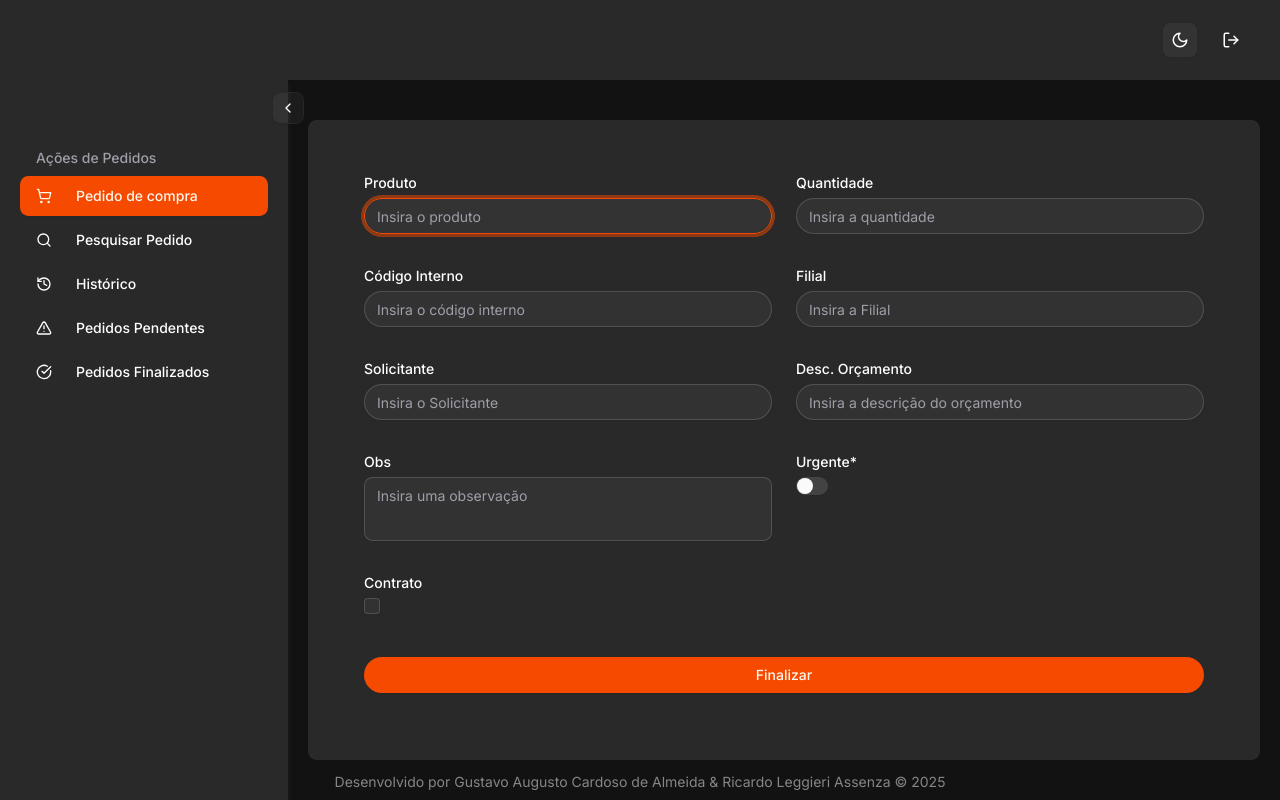
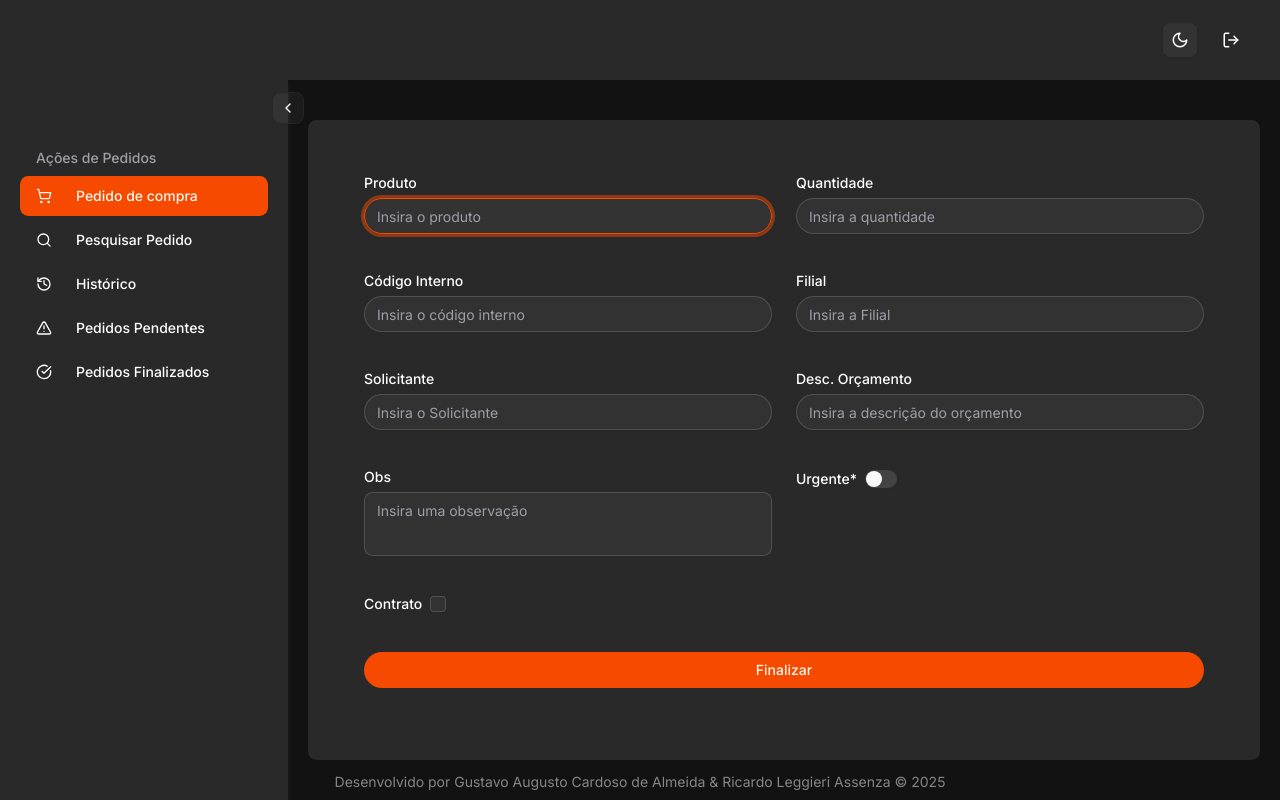
Before and after one commit to Guxxtavoww/wind.front, a Next.js app: page /hub/purchase-order in a window 1280 px wide. Built offline with nearby package versions, Linux system fonts and the light colour scheme.

Commit message:
Chore: adding stuff

```diff
--- a/src/app/hub/purchase-order/_components/purchase-order-form.tsx
+++ b/src/app/hub/purchase-order/_components/purchase-order-form.tsx
@@ -130,7 +130,12 @@ export function PurchaseOrderForm() {
       <form.AppField
         name="is_contract"
         children={(field) => (
-          <AppBooleanField type="checkbox" field={field} label="Contrato" />
+          <AppBooleanField
+            type="checkbox"
+            field={field}
+            label="Contrato"
+            className="flex-row"
+          />
         )}
       />
 
--- a/src/components/fields/app-boolean-field.tsx
+++ b/src/components/fields/app-boolean-field.tsx
@@ -1,7 +1,9 @@
 'use client';
 
+import { useMemo } from 'react';
 import type { AnyFieldApi } from '@tanstack/react-form';
 
+import { cn } from '@/utils/cn.util';
 import { useFieldId } from '@/hooks/use-field-id.hook';
 
 import { Label } from '../ui/label';
@@ -9,18 +11,19 @@ import { Switch } from '../ui/switch';
 import { FormItem } from '../ui/form-item';
 import { Checkbox } from '../ui/checkbox';
 import { FieldInfo } from '../app/field-info';
-import { useMemo } from 'react';
 
 export interface IAppBooleanFieldProps {
   field: AnyFieldApi;
   label: string;
   type: 'switch' | 'checkbox';
+  className?: string;
 }
 
 export function AppBooleanField({
   field,
   label,
   type = 'checkbox',
+  className,
 }: IAppBooleanFieldProps) {
   const fieldId = useFieldId(field.name);
   const Comp = type === 'checkbox' ? Checkbox : Switch;
@@ -32,6 +35,7 @@ export function AppBooleanField({
 
   return (
     <FormItem>
+      <div className={cn('flex gap-2 items-center', className)}>
         <Label htmlFor={fieldId} aria-disabled={isSubmitting}>
           {label}
         </Label>
@@ -43,6 +47,7 @@ export function AppBooleanField({
           id={fieldId}
           disabled={isSubmitting}
         />
+      </div>
       <FieldInfo field={field} />
     </FormItem>
   );
```
Lines whose indentation alone changed are shown as unchanged.
